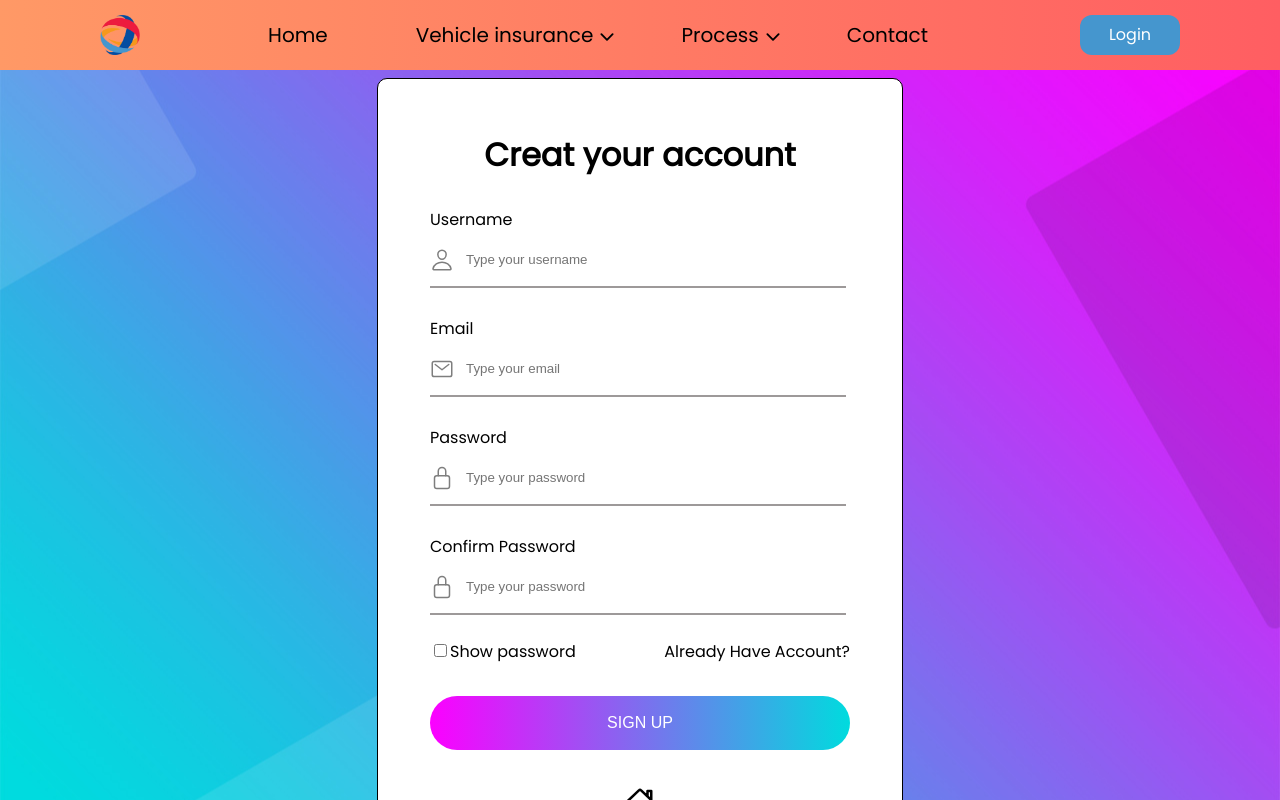
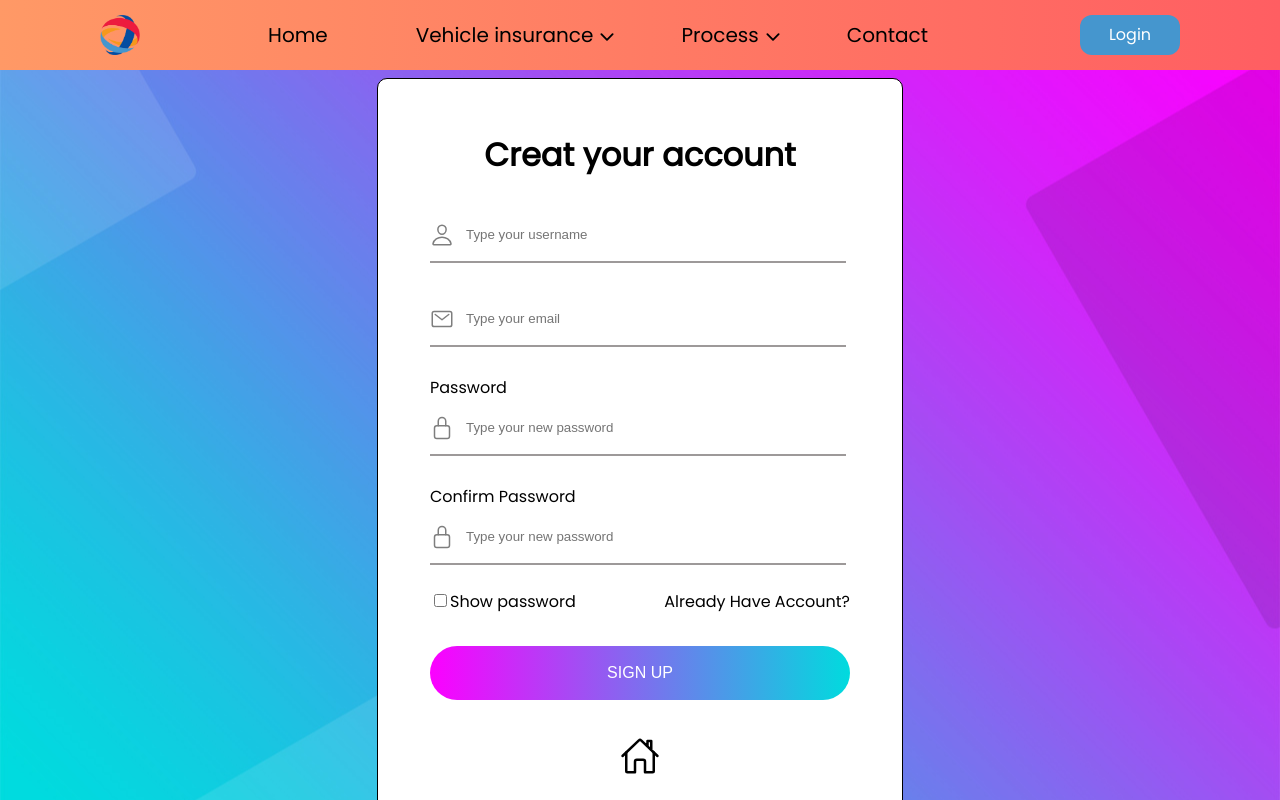
Before and after one commit to trinhquocdai1102/project3, a React (Create React App) app: page /Register in a window 1280 px wide. Built offline with nearby package versions, Linux system fonts and the light colour scheme; grey boxes are pictures that could not be loaded.

Commit message:
update
commit 28/12/2021 - 5

```diff
--- a/src/App.css
+++ b/src/App.css
@@ -146,7 +146,7 @@
 	height: 100%;
 	position: absolute;
 	opacity: 0;
-	transition: opacity ease-in-out 0.8s;
+	transition: opacity ease-in-out 0.5s;
 }
 .Slide img {
 	width: 100%;
--- /dev/null
+++ b/src/pages/login/FormContent.js
@@ -0,0 +1,85 @@
+import React, { useState } from "react";
+import { useForm } from "react-hook-form";
+import { Link } from "react-router-dom";
+
+const FormContent = ({ data, desc, button, link }) => {
+	const [showPassword, setShowPassword] = useState("password");
+	const { register, handleSubmit } = useForm();
+
+	const showHidePassword = () => {
+		if (showPassword === "password") {
+			setShowPassword("text");
+		} else setShowPassword("password");
+	};
+
+	// Same with register
+	const handleChangeOpacity = () => {
+		const changeInputs = document.querySelectorAll(".Form-Input input");
+		const changeIcons = document.querySelectorAll(".Form-Input ion-icon");
+		for (let i = 0; i < changeInputs.length; i++) {
+			changeInputs[i].addEventListener("click", function () {
+				changeInputs[i].style.borderBottom = "2px solid #000";
+				changeIcons[i].style.opacity = "1";
+			});
+			changeInputs[i].addEventListener("blur", function () {
+				changeInputs[i].style.borderBottom = "2px solid #9d9999";
+				changeIcons[i].style.opacity = "0.5";
+			});
+		}
+	};
+
+	window.onbeforeunload = function () {
+		return "Are you sure you want to leave?";
+	};
+
+	const onSubmit = (data) => console.log(data);
+
+	return (
+		<div>
+			<form onSubmit={handleSubmit(onSubmit)}>
+				{data.map((item, index) => {
+					return (
+						<div key={index} className={item.className}>
+							<label>
+								<p>{item.title}</p>
+								<div className={item.classInputName}>
+									<input
+										name={item.name}
+										type={item.type || showPassword}
+										placeholder={item.placeholder}
+										{...register(item.name)}
+										required
+										onFocus={handleChangeOpacity}
+										autoComplete="on"
+									/>
+									<ion-icon name={item.icon}></ion-icon>
+								</div>
+							</label>
+						</div>
+					);
+				})}
+				<ul className="Forgot-Password">
+					<li className="Show-Password">
+						<label>
+							<input
+								type="checkbox"
+								onChange={showHidePassword}
+							/>
+							<span>Show password</span>
+						</label>
+					</li>
+					<li className="Form-ForgotPass">
+						<Link to={link}>{desc}</Link>
+					</li>
+				</ul>
+				<div className="DivForm">
+					<button className="BtnForm" type="submit">
+						{button}
+					</button>
+				</div>
+			</form>
+		</div>
+	);
+};
+
+export default FormContent;
--- /dev/null
+++ b/src/pages/login/FormItems.js
@@ -0,0 +1,69 @@
+export const LoginItems = [
+	{
+		id: 1,
+		title: "Username",
+		name: "username",
+		type: "text",
+		placeholder: "Type your username",
+		className: "Form-List",
+		classInputName: "Form-Input",
+		minLength: "",
+		icon: "person-outline",
+	},
+	{
+		id: 2,
+		title: "Password",
+		name: "password",
+		type: "",
+		placeholder: "Type your password",
+		className: "Form-List",
+		classInputName: "Form-Input",
+		minLength: "",
+		icon: "lock-closed-outline",
+	},
+];
+
+export const RegisterItems = [
+	{
+		id: 1,
+		name: "Username",
+		type: "text",
+		placeholder: "Type your username",
+		className: "Form-List",
+		classInputName: "Form-Input",
+		minLength: 6,
+		icon: "person-outline",
+	},
+	{
+		id: 2,
+		name: "Email",
+		type: "email",
+		placeholder: "Type your email",
+		className: "Form-List",
+		classInputName: "Form-Input",
+		minLength: "",
+		icon: "mail-outline",
+	},
+	{
+		id: 3,
+		title: "Password",
+		name: "new-password",
+		type: "",
+		placeholder: "Type your new password",
+		className: "Form-List",
+		classInputName: "Form-Input",
+		minLength: 8,
+		icon: "lock-closed-outline",
+	},
+	{
+		id: 4,
+		title: "Confirm Password",
+		name: "new-password",
+		type: "",
+		placeholder: "Type your new password",
+		className: "Form-List",
+		classInputName: "Form-Input",
+		minLength: 8,
+		icon: "lock-closed-outline",
+	},
+];
--- a/src/pages/login/Login.js
+++ b/src/pages/login/Login.js
@@ -1,92 +1,19 @@
-import React, { useState } from "react";
-import { useForm } from "react-hook-form";
+import React from "react";
 import { Link } from "react-router-dom";
-import { LoginItems } from "./LoginItems";
+import FormContent from "./FormContent";
+import { LoginItems } from "./FormItems";
 
 const Login = () => {
-	const { register, handleSubmit } = useForm();
-	const [showPassword, setShowPassword] = useState("password");
-	// const [opacity, setOpacity] = useState(false)
-
-	const showHidePassword = () => {
-		if (showPassword === "password") {
-			setShowPassword("text");
-		} else setShowPassword("password");
-	};
-
-	// Same with register
-	const handleChangeOpacity = () => {
-		const changeInputs = document.querySelectorAll(".Form-Input input");
-		const changeIcons = document.querySelectorAll(".Form-Input ion-icon");
-		for (let i = 0; i < changeInputs.length; i++) {
-			changeInputs[i].addEventListener("focus", function () {
-				changeInputs[i].style.borderBottom = "2px solid #000";
-				changeIcons[i].style.opacity = "1";
-			});
-			changeInputs[i].addEventListener("blur", function () {
-				changeInputs[i].style.borderBottom = "2px solid #9d9999";
-				changeIcons[i].style.opacity = "0.5";
-			});
-		}
-	};
-	window.onbeforeunload = function () {
-		return "Are you sure you want to leave?";
-	};
-	// Same with register
-
-	const onSubmit = (data) => console.log(data);
-
 	return (
 		<div className="Login">
 			<div className="Login-List">
 				<h1>Login</h1>
-				<form onSubmit={handleSubmit(onSubmit)}>
-					<div>
-						{LoginItems.map((item, index) => {
-							return (
-								<div key={index} className={item.className}>
-									<label>
-										<p>{item.name}</p>
-										<div className={item.classInputName}>
-											<input
-												name={item.name}
-												type={item.type || showPassword}
-												placeholder={item.placeholder}
-												{...register(item.name)}
-												required
-												onFocus={handleChangeOpacity}
-											/>
-											<ion-icon
-												name={item.icon}
-											></ion-icon>
-										</div>
-									</label>
-								</div>
-							);
-						})}
-						<ul className="Forgot-Password">
-							<li className="Show-Password">
-								<label>
-									<input
-										type="checkbox"
-										onChange={showHidePassword}
-									/>
-									<span>Show password</span>
-								</label>
-							</li>
-							<li className="Form-ForgotPass">
-								<Link to="/ForgotPassword">
-									Forgot Password?
-								</Link>
-							</li>
-						</ul>
-					</div>
-					<div className="DivForm">
-						<button className="BtnForm" type="submit">
-							Login
-						</button>
-					</div>
-				</form>
+				<FormContent
+					data={LoginItems}
+					desc={"Forgot Password?"}
+					button={"Login"}
+					link="/ForgotPassword"
+				/>
 				<div className="FormWithOther">
 					<h4>Or Sign Up Using</h4>
 					<ul>
--- a/src/pages/login/Register.js
+++ b/src/pages/login/Register.js
@@ -1,90 +1,19 @@
-import React, { useState } from "react";
-import { useForm } from "react-hook-form";
+import React from "react";
 import { Link } from "react-router-dom";
-import { RegisterItems } from "./RegisterItems";
+import FormContent from "./FormContent";
+import { RegisterItems } from "./FormItems";
 
 const Register = () => {
-	const { register, handleSubmit } = useForm();
-	const [showPassword, setShowPassword] = useState("password");
-
-	const showHidePassword = () => {
-		if (showPassword === "password") {
-			setShowPassword("text");
-		} else setShowPassword("password");
-	};
-
-	// Same with login
-	const handleChangeOpacity = () => {
-		const changeInputs = document.querySelectorAll(".Form-Input input");
-		const changeIcons = document.querySelectorAll(".Form-Input ion-icon");
-		for (let i = 0; i < changeInputs.length; i++) {
-			changeInputs[i].addEventListener("focus", function () {
-				changeInputs[i].style.borderBottom = "2px solid #000";
-				changeIcons[i].style.opacity = "1";
-			});
-			changeInputs[i].addEventListener("blur", function () {
-				changeInputs[i].style.borderBottom = "2px solid #9d9999";
-				changeIcons[i].style.opacity = "0.5";
-			});
-		}
-	};
-	window.onbeforeunload = function () {
-		return "Are you sure you want to leave?";
-	};
-	// Same with login
-
-	const onSubmit = (data) => console.log(data);
-
 	return (
 		<div className="Login">
 			<div className="Login-List">
 				<h1>Creat your account</h1>
-				<form onSubmit={handleSubmit(onSubmit)}>
-					<div>
-						{RegisterItems.map((item, index) => {
-							return (
-								<div key={index} className={item.className}>
-									<label>
-										<p>{item.name}</p>
-										<div className={item.classInputName}>
-											<input
-												name={item.name}
-												type={item.type || showPassword}
-												placeholder={item.placeholder}
-												{...register(item.name)}
-												required
-												onFocus={handleChangeOpacity}
-												minLength={item.minLength}
-											/>
-											<ion-icon
-												name={item.icon}
-											></ion-icon>
-										</div>
-									</label>
-								</div>
-							);
-						})}
-						<ul className="Forgot-Password">
-							<li className="Show-Password">
-								<label>
-									<input
-										type="checkbox"
-										onChange={showHidePassword}
-									/>
-									<span>Show password</span>
-								</label>
-							</li>
-							<li className="Form-ForgotPass">
-								<Link to="/Login">Already Have Account?</Link>
-							</li>
-						</ul>
-					</div>
-					<div className="DivForm">
-						<button className="BtnForm" type="submit">
-							Sign Up
-						</button>
-					</div>
-				</form>
+				<FormContent
+					data={RegisterItems}
+					desc={"Already Have Account?"}
+					button={"Sign Up"}
+					link="/Login"
+				/>
 				<div className="GoHomeBtn">
 					<Link to="/">
 						<ion-icon name="home-outline"></ion-icon>
```
